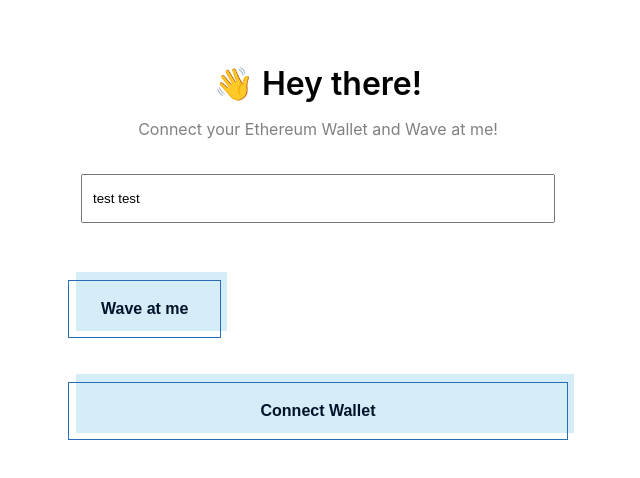
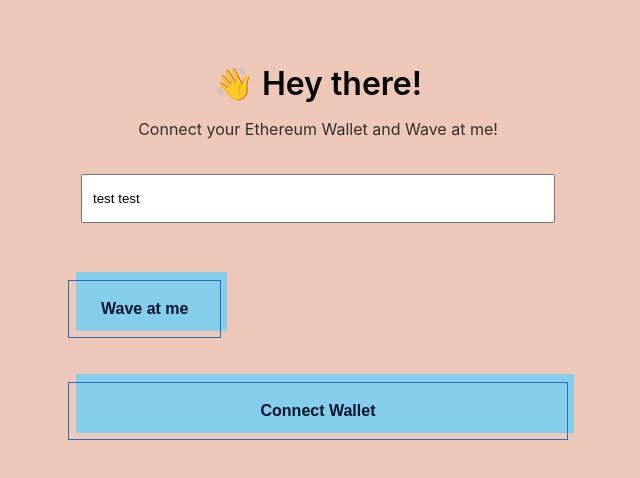
Before and after one commit to rvineet02/frontend-wave-app, a React (Create React App) app: page / in a window 1280 px wide. Shown: the top 478 px of the page, without its empty margins (322-962 px from the left). Built offline with nearby package versions, Linux system fonts and the light colour scheme.

Commit message:
- updated background color - modified linkField css

```diff
--- a/src/App.css
+++ b/src/App.css
@@ -1,9 +1,14 @@
+body {
+  background-color: #edc7b7;
+}
+
 .mainContainer {
   display: flex;
   flex-direction: column;
   align-items: center;
   width: 100%;
   margin-top: 64px;
+  margin-bottom: 64px;
 }
 
 .dataContainer {
@@ -21,7 +26,7 @@
 
 .bio {
   text-align: center;
-  color: gray;
+  color: rgb(49, 48, 48);
   margin-top: 16px;
 }
 
@@ -30,6 +35,16 @@
   padding: 10px;
   height: 25px;
   width: 450px;
+}
+
+#linkField::-webkit-input-placeholder {
+  font-size: 0.5rem;
+}
+
+#linkField:focus {
+  color: #030303;
+  font-size: large;
+  font-family: "Gill Sans", "Gill Sans MT", Calibri, "Trebuchet MS", sans-serif;
 }
 
 .waveButton {
@@ -46,6 +61,11 @@
   font-weight: 400;
   font-size: 22px;
   text-align: center;
+}
+
+.button {
+  display: flex;
+  justify-content: center;
 }
 
 /* imported button */
@@ -79,7 +99,7 @@
 }
 
 .button-51:before {
-  background-color: #d5edf6;
+  background-color: #84ceeb;
   content: "";
   height: calc(100% + 3px);
   position: absolute;
```
